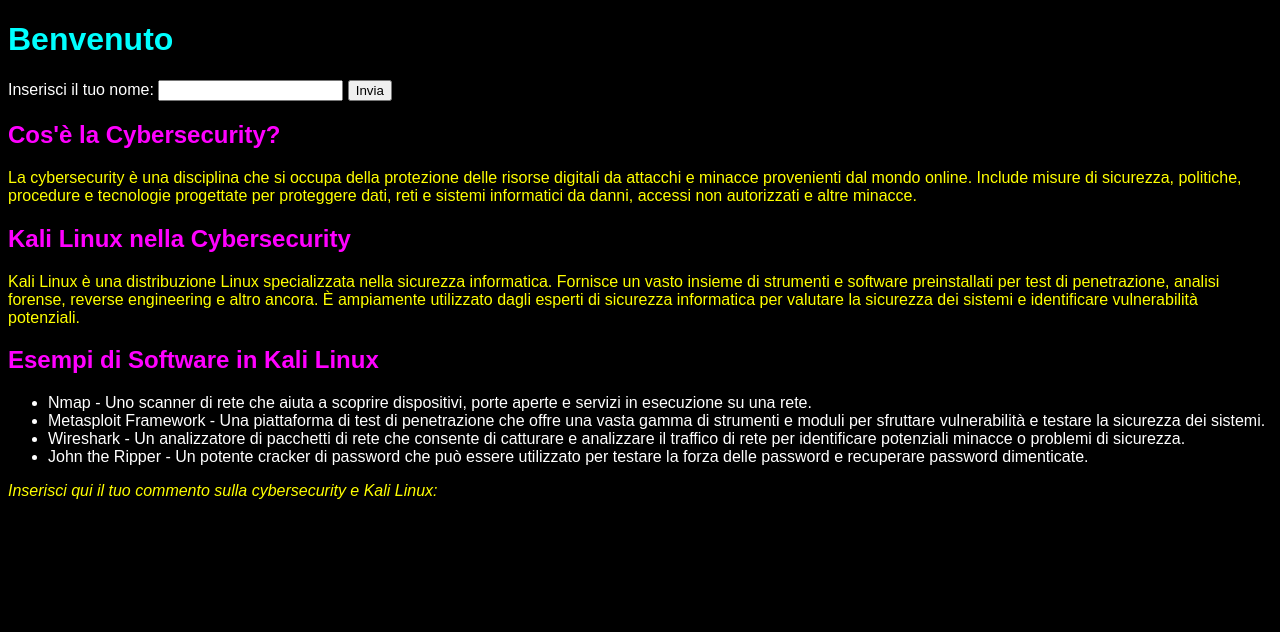
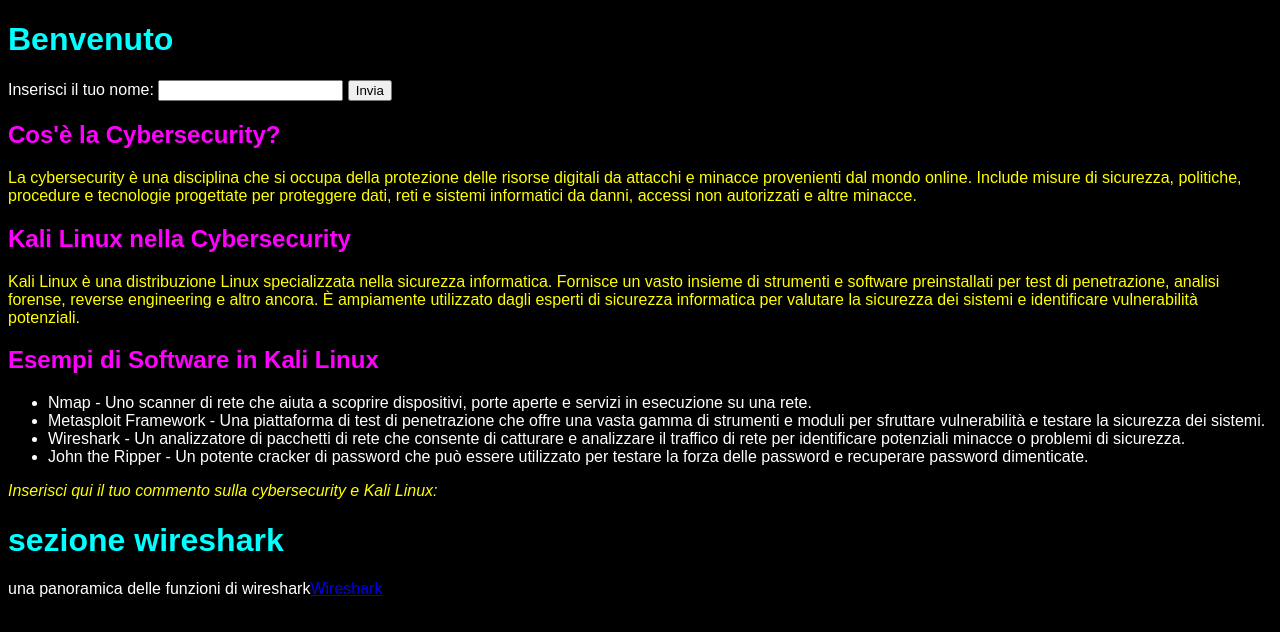
Before and after one commit to domenicoposteraro/portfolioposteraro, a plain HTML site: page index.html in a window 1280 px wide. Drawn offline with Linux system fonts and the light colour scheme.

Commit message:
Update index.html

```diff
--- a/index.html
+++ b/index.html
@@ -53,6 +53,6 @@
   </ul>
 
   <p class="comment">Inserisci qui il tuo commento sulla cybersecurity e Kali Linux:</p>
-
+<p><h1>sezione wireshark</h1>una panoramica delle funzioni di wireshark<a href="wireshark.html">Wireshark</a></p>
 </body>
 </html>
```
